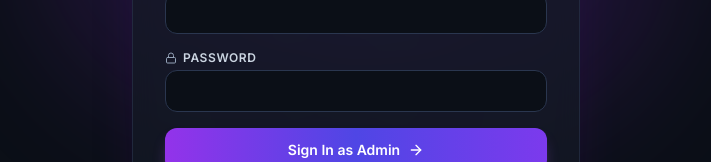
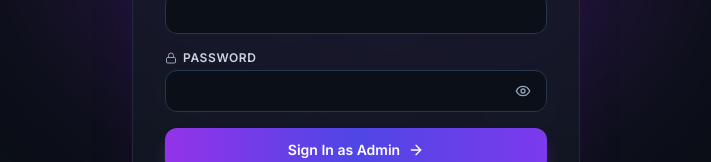
Before and after one commit to Adarsha231/student-mentoring-and-progress, a React (Vite) app in the folder frontend/: page /login in a window 1280 px wide. Shown: the part 465-627 px from the top of the page, without its empty margins (284-995 px from the left). Built offline with nearby package versions, Linux system fonts and the light colour scheme.

Commit message:
Add_show_password_toggle_feature

```diff
--- a/frontend/src/pages/LoginPage.jsx
+++ b/frontend/src/pages/LoginPage.jsx
@@ -1,11 +1,12 @@
 import React, { useState } from 'react';
 import { useNavigate } from 'react-router-dom';
 import { useAuth } from '../context/AuthContext';
-import { GraduationCap, Shield, UserCheck, BookOpen, ArrowRight, Sparkles, CheckCircle2, User, Lock } from 'lucide-react';
+import { GraduationCap, Shield, UserCheck, BookOpen, ArrowRight, Sparkles, CheckCircle2, User, Lock, Eye, EyeOff } from 'lucide-react';
 
 export default function LoginPage() {
   const [email, setEmail] = useState('');
   const [password, setPassword] = useState('');
+  const [showPassword, setShowPassword] = useState(false);
   const [activeRole, setActiveRole] = useState('ADMIN'); // 'ADMIN' | 'MENTOR' | 'STUDENT'
 
   const [ripples, setRipples] = useState([]);
@@ -242,16 +243,30 @@ export default function LoginPage() {
                 <Lock className="w-3 h-3 text-slate-400" />
                 Password
               </label>
+              <div className="relative">
                 <input
-                type="password"
+                  type={showPassword ? 'text' : 'password'}
                   value={password}
                   onChange={(e) => setPassword(e.target.value)}
                   placeholder=""
-                className={`w-full px-4 py-2.5 rounded-xl bg-dark-bg border border-dark-border text-white text-sm focus:outline-none focus:border-blue-500 transition-all ${
+                  className={`w-full pl-4 pr-11 py-2.5 rounded-xl bg-dark-bg border border-dark-border text-white text-sm focus:outline-none focus:border-blue-500 transition-all ${
                     fieldFlash ? 'animate-field-pulse border-blue-400 ring-2 ring-blue-400/30' : ''
                   }`}
                   required
                 />
+                <button
+                  type="button"
+                  onClick={() => setShowPassword(!showPassword)}
+                  className="absolute right-3 top-1/2 -translate-y-1/2 text-slate-400 hover:text-white transition-colors p-1 rounded-lg focus:outline-none"
+                  title={showPassword ? 'Hide password' : 'Show password'}
+                >
+                  {showPassword ? (
+                    <EyeOff className="w-4 h-4" />
+                  ) : (
+                    <Eye className="w-4 h-4" />
+                  )}
+                </button>
+              </div>
             </div>
 
             <button
```
Lines whose indentation alone changed are shown as unchanged.
